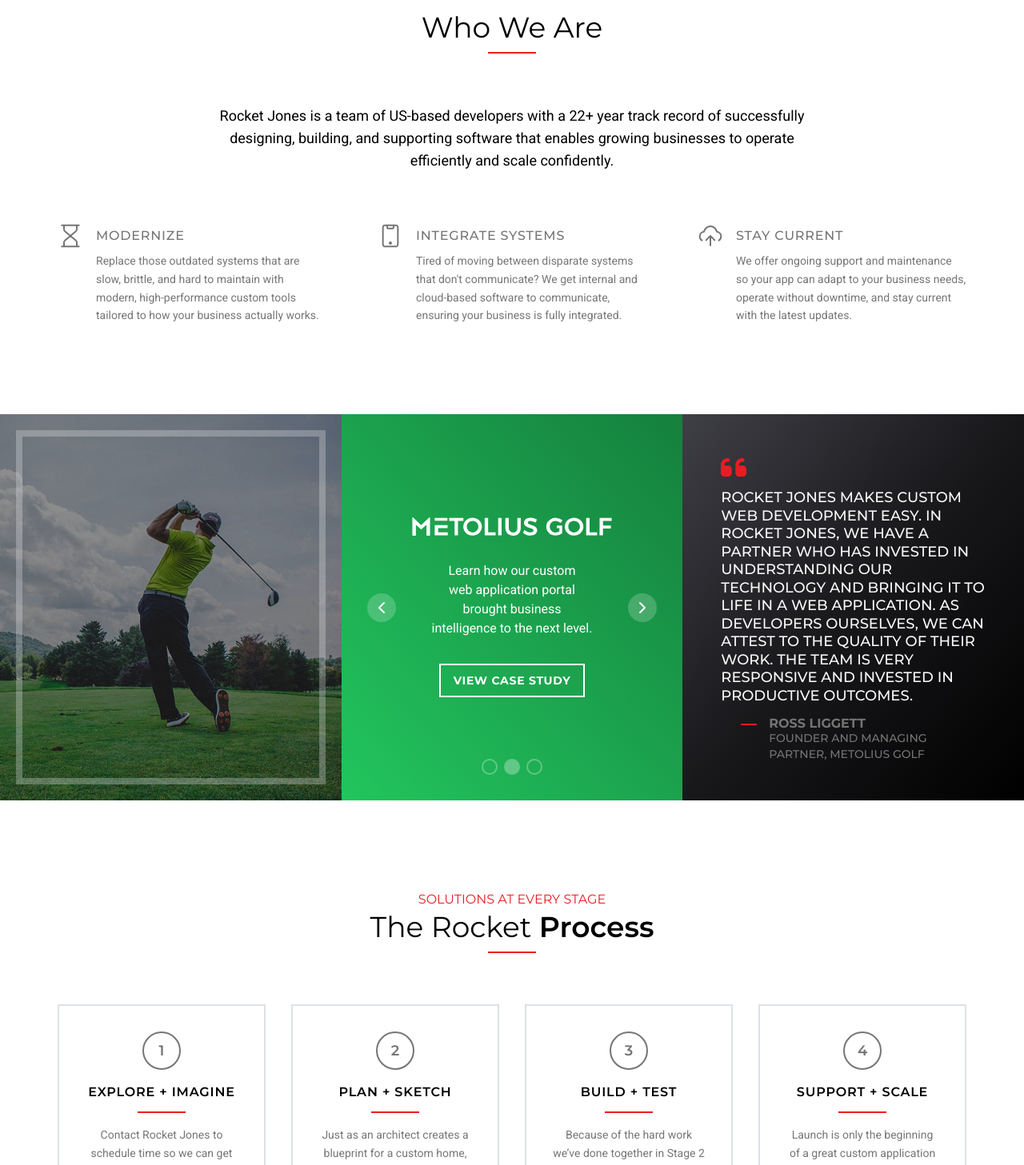
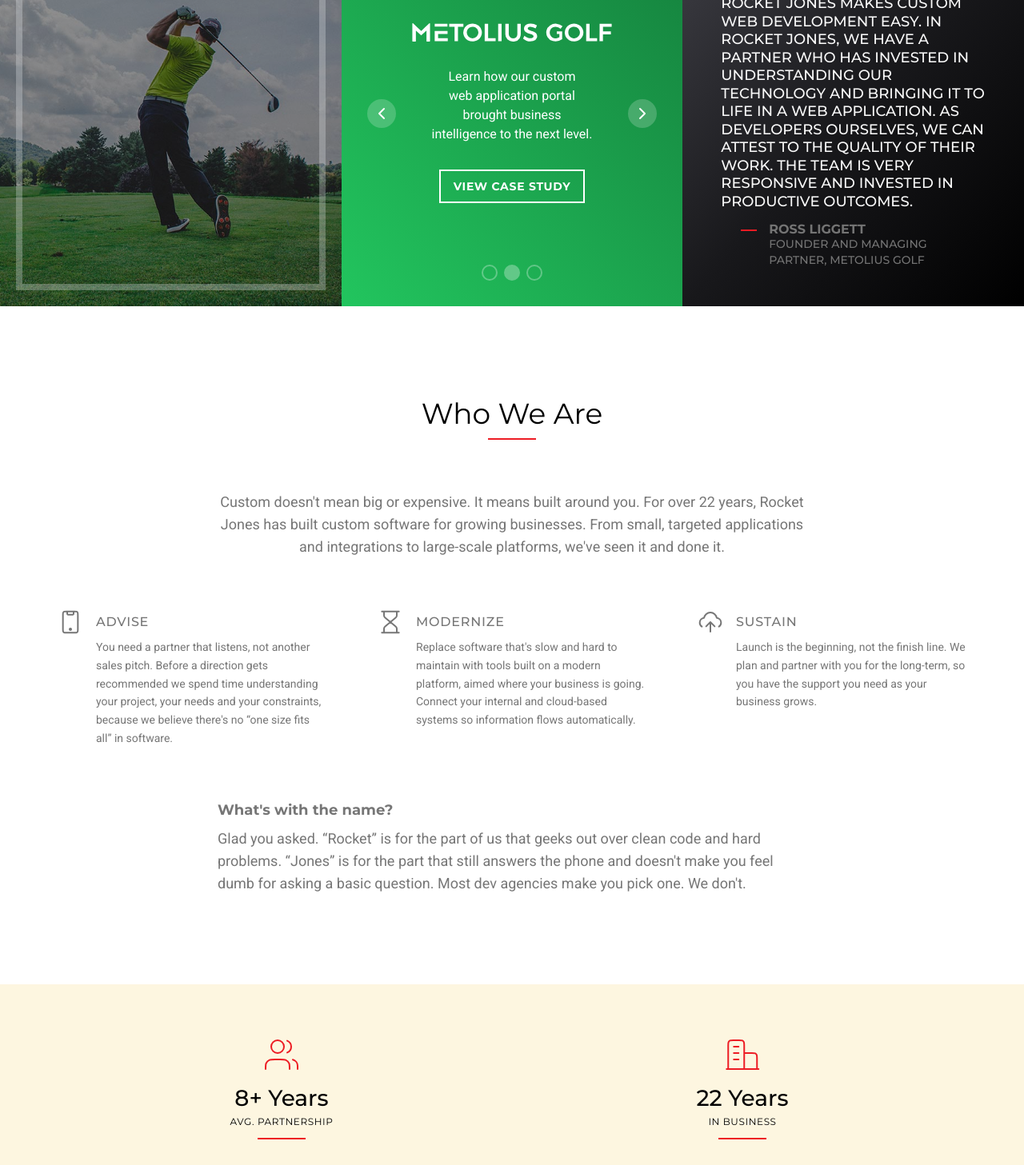
Before and after one commit to rocketjonesinteractive/rocketjones-com, a Next.js app: page / in a window 1280 px wide. Shown: the part 900-2357 px from the top of the page at 80% size. Built offline with nearby package versions, Linux system fonts and the light colour scheme.

Commit message:
refactor: update copy across About, Process, and Promise sections, reorder homepage components, and adjust hero scroll target.

```diff
--- a/src/app/page.tsx
+++ b/src/app/page.tsx
@@ -17,13 +17,13 @@
   return (
     <main id={'top'}>
       <Hero />
+      <Testimonials />
       <About />
-      <Testimonials />
+      <Stats />
+      <Promise />
       <Process />
-      <Promise />
       <Technology />
       <GuideCta />
-      <Stats />
       <FreeConsultation />
       <Blog />
       <Contact />
--- a/src/components/ui/organisms/About/About.tsx
+++ b/src/components/ui/organisms/About/About.tsx
@@ -11,34 +11,44 @@
   return (
     <Section id={'about'}>
       <SectionHeading caption={''} title={<>Who We Are</>} />
-      <div className="mx-auto mb-16 max-w-3xl px-4 text-center text-base leading-relaxed text-black md:text-lg">
-        Rocket Jones is a team of US-based developers with a 22+ year track record of successfully designing, building, and supporting software that enables growing businesses to operate efficiently and scale confidently.
+      <div className="mx-auto mb-16 max-w-3xl px-4 text-center text-base leading-relaxed md:text-lg">
+        Custom doesn&apos;t mean big or expensive. It means built around you. For over 22 years, Rocket Jones has built
+        custom software for growing businesses. From small, targeted applications and integrations to large-scale
+        platforms, we&apos;ve seen it and done it.
       </div>
       <div className="mx-4 grid grid-cols-1 items-start justify-center gap-8 md:mx-8 md:gap-16 lg:grid-cols-3">
         <AboutTile
-          title={'Modernize'}
+          title={'Advise'}
           description={
-            'Replace those outdated systems that are slow, brittle, and hard to maintain with modern, high-performance custom tools tailored to how your business actually works.'
+            "You need a partner that listens, not another sales pitch. Before a direction gets recommended we spend time understanding your project, your needs and your constraints, because we believe there's no “one size fits all” in software."
           }
-          icon={<Hourglass />}
+          icon={<Phone />}
           animDelay={0}
         />
         <AboutTile
-          title={'Integrate Systems'}
+          title={'Modernize'}
           description={
-            "Tired of moving between disparate systems that don't communicate? We get internal and cloud-based software to communicate, ensuring your business is fully integrated."
+            "Replace software that's slow and hard to maintain with tools built on a modern platform, aimed where your business is going. Connect your internal and cloud-based systems so information flows automatically."
           }
-          icon={<Phone />}
+          icon={<Hourglass />}
           animDelay={0.2}
         />
         <AboutTile
-          title={'Stay Current'}
+          title={'Sustain'}
           description={
-            'We offer ongoing support and maintenance so your app can adapt to your business needs, operate without downtime, and stay current with the latest updates.'
+            'Launch is the beginning, not the finish line. We plan and partner with you for the long-term, so you have the support you need as your business grows.'
           }
           icon={<UploadCloud />}
           animDelay={0.4}
         />
+      </div>
+      <div className={'mx-auto mt-16 max-w-3xl px-4 text-base leading-relaxed md:text-lg'}>
+        <div className={'font-heading font-bold'}>What&apos;s with the name?</div>
+        <p className={'mt-2'}>
+          Glad you asked. &ldquo;Rocket&rdquo; is for the part of us that geeks out over clean code and hard problems.
+          &ldquo;Jones&rdquo; is for the part that still answers the phone and doesn&apos;t make you feel dumb for asking
+          a basic question. Most dev agencies make you pick one. We don&apos;t.
+        </p>
       </div>
     </Section>
   );
--- a/src/components/ui/organisms/Hero/Hero.tsx
+++ b/src/components/ui/organisms/Hero/Hero.tsx
@@ -91,7 +91,7 @@
       className={
         'absolute bottom-[20px] z-10 hidden h-[36px] w-[36px] cursor-pointer items-center justify-center rounded-[18px] bg-red text-white transition-all hover:scale-125 hover:bg-white hover:text-red lg:flex lg:bottom-[80px]'
       }
-      onClick={() => scrollToElementId('about')}
+      onClick={() => scrollToElementId('case-studies')}
     >
       <ChevronDown />
     </div>
--- a/src/components/ui/organisms/Process/Process.tsx
+++ b/src/components/ui/organisms/Process/Process.tsx
@@ -24,7 +24,7 @@
         <ProcessTile
           title={'Explore + Imagine'}
           description={
-            "Contact Rocket Jones to schedule time so we can get to know you and your company and learn about your story. We will ask questions, listen, and identify your priorities and workflow. The goal is a complete understanding of the app's context, users, and tasks, with a cost estimate as an output."
+            'Some clients come to us knowing exactly what they need, but most come with a vision, a pain point, or an idea that hasn’t taken shape yet. We genuinely enjoy this stage: identifying the possibilities, defining the scope, and finding the right approach together. Most projects can be scoped quickly at no charge. Larger projects that need multiple planning sessions may involve a paid Discovery phase, but we’ll always tell you that upfront, before it starts.'
           }
           stage={1}
           animDelay={0.2}
@@ -34,7 +34,7 @@
         <ProcessTile
           title={'Plan + Sketch'}
           description={
-            'Just as an architect creates a blueprint for a custom home, we build a blueprint for your custom application based on what we learn during Stage 1. During this stage we work closely with you, sharing ideas and collaborating back and forth. By getting everything on paper, you know exactly what to expect.'
+            'Once we’ve agreed on the right path, we put it on paper in a detailed spec document, like an architect’s blueprint. We walk through it with you so there are no surprises. You’ll know exactly what’s being built, why, and exactly what it costs before anything starts. If the plan calls for wireframes or visuals, this is where we build them.'
           }
           stage={2}
           animDelay={0.4}
@@ -44,7 +44,7 @@
         <ProcessTile
           title={'Build + Test'}
           description={
-            'Because of the hard work we’ve done together in Stage 2 of our process, we now have an approved design and clear technical description of the application, down to every button and click. Like the custom homebuilder, we are ready for construction.'
+            'With the plan approved, construction begins. Our engineers pair deep technical experience with modern, AI-assisted development, which means we move faster and keep costs lower, without cutting corners on the craft. You’ll participate in scheduled reviews and testing along the way to make sure the finished product hits the mark.'
           }
           stage={3}
           animDelay={0.6}
@@ -54,7 +54,7 @@
         <ProcessTile
           title={'Support + Scale'}
           description={
-            'Launch is only the beginning of a great custom application development project. Changing technology frameworks and browser changes, as well as your business growth, create the need for periodic monitoring and upgrades. We are proactive about keeping your web application current; we plan for the future.'
+            'Launch is the beginning, not the finish line. Technology changes, and so will your business, so we stay on to monitor, adjust, and grow what we built together. We’re proud of the fact that our average client relationship lasts over eight years.'
           }
           stage={4}
           animDelay={0.8}
--- a/src/components/ui/organisms/Promise/Promise.tsx
+++ b/src/components/ui/organisms/Promise/Promise.tsx
@@ -48,7 +48,7 @@
           <PromiseTile
             title={'Communication'}
             description={
-              'We have a knack for making the complex simple. If you ever have a question or concern during any part of your project, send us an email or give us a call. We are here to help.'
+              'Custom software is intimidating even for the most seasoned technical leaders, but it doesn’t have to be. We make the complex simple, and we don’t disappear between milestones.'
             }
             icon={<MessageChat className={'text-red'} />}
             animDelay={0}
@@ -56,7 +56,7 @@
           <PromiseTile
             title={'Quality'}
             description={
-              'We are good at what we do, and we promise the highest quality solutions possible. We deliver beautiful, secure, and scalable software.'
+              'We don’t cut corners, technical or otherwise. We follow best practices in code development and in testing, and the platforms we recommend are always industry-proven and well-supported.'
             }
             icon={<CheckCircle className={'text-red'} />}
             animDelay={0.2}
@@ -64,7 +64,7 @@
           <PromiseTile
             title={'Honesty'}
             description={
-              'Surprises are for birthdays, not invoices. We constantly communicate, and we stick to the budget. If changes are required, the final decision is always the customer’s.'
+              'Surprises are for birthdays, not invoices. We constantly communicate, and we stick to the budget. If changes are required, the final decision is always yours.'
             }
             icon={<BankNote className={'text-red'} />}
             animDelay={0.4}
--- a/src/components/ui/organisms/Stats/Stats.tsx
+++ b/src/components/ui/organisms/Stats/Stats.tsx
@@ -1,17 +1,15 @@
 import { ReactNode } from 'react';
 import Users from '@/../public/img/icons/users.svg';
 import Building from '@/../public/img/icons/building.svg';
-import Database from '@/../public/img/icons/database.svg';
 import { AnimateOnScrollDiv } from '@/components/ui/molecules/AnimateOnScrollDiv/AnimateOnScroll';
 import { addDelay, animationVariants } from '@/utils/animations';
 
 export const Stats = () => {
   return (
     <div className={'overflow-hidden p-16 ' + 'bg-tan'}>
-      <div className="container flex flex-col items-center justify-center gap-8 md:flex-row md:gap-16">
+      <div className="container flex flex-col items-center justify-center gap-8 md:flex-row md:gap-0">
         <Stat value={'8+ Years'} caption={'Avg. Partnership'} icon={<Users />} animDelay={0} />
         <Stat value={'22 Years'} caption={'In Business'} icon={<Building />} animDelay={0.2} />
-        <Stat value={'500+'} caption={'Terabytes Managed'} icon={<Database />} animDelay={0.4} />
       </div>
     </div>
   );
@@ -31,7 +29,7 @@
   return (
     <AnimateOnScrollDiv
       variants={addDelay(animationVariants.stat, animDelay ?? 0)}
-      className="w-full md:w-1/3"
+      className="w-full md:w-1/2"
     >
       <div className="flex flex-col items-center justify-center gap-4 text-center">
         <div className={'text-red'}>{icon}</div>
--- a/src/components/ui/organisms/Testimonials/Testimonials.tsx
+++ b/src/components/ui/organisms/Testimonials/Testimonials.tsx
@@ -54,7 +54,7 @@
 
   return (
     <>
-      <div key={testimonial.company} className={'grid grid-cols-6 overflow-hidden'}>
+      <div id={'case-studies'} key={testimonial.company} className={'grid grid-cols-6 overflow-hidden'}>
         <div
           className={`relative col-span-6 flex min-h-[300px] items-center justify-center bg-zinc-800 bg-cover bg-center bg-no-repeat md:col-span-3 lg:col-span-2 bg-project${testimonial.key}1`}
         >
```
